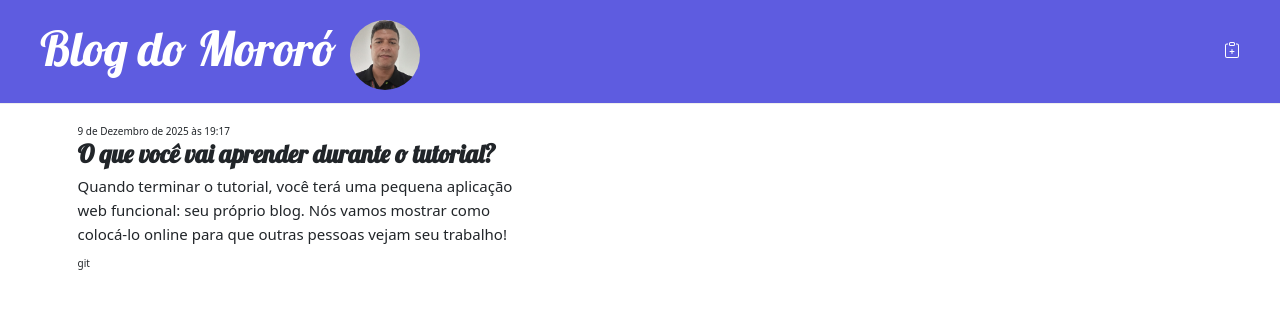
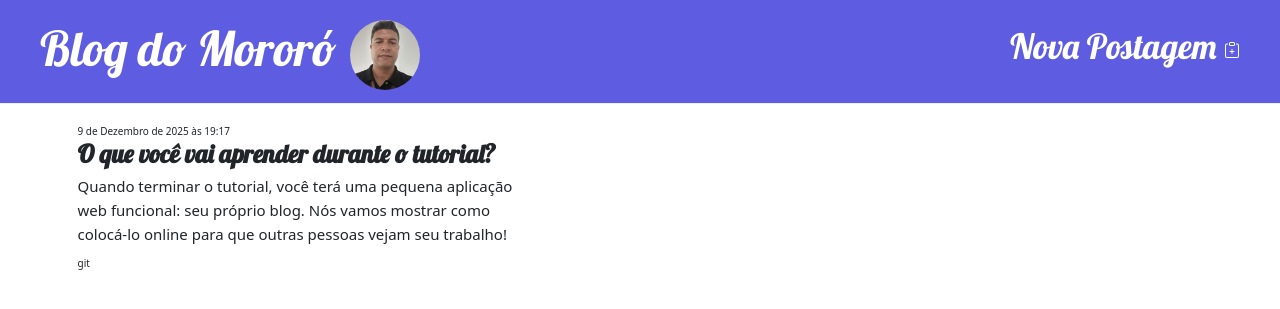
Before and after one commit to franciscomororo1/django, a Django app: page /post/1/ in a window 1280 px wide. Shown: the top 309 px of the page. Run offline with Django 5.2, Linux system fonts and the light colour scheme; data comes from the database, SQL or seed files in the repository; some libraries are stand-ins or nearby versions.

Commit message:
Melhorando Front-end do projeto

```diff
--- a/blog/static/css/blog.css
+++ b/blog/static/css/blog.css
@@ -38,6 +38,11 @@ body {
 
 h1, h2, h3, h4 {
     font-family: 'Lobster', cursive;
+}
+
+.top-menu {
+    font-family: 'Lobster', cursive;
+    text-decoration: none;
 }
 
 .date {
--- a/blog/templates/blog/base.html
+++ b/blog/templates/blog/base.html
@@ -15,9 +15,7 @@
     </head>
 <body>
     <div class= "page-header">
-        <a href="{% url 'post_new' %}" class="top-menu">
-                {% include './icons/clipboard-plus.svg' %}
-        </a>
+        <a href="{% url 'post_new' %}" class="top-menu">Nova Postagem  {% include './icons/clipboard-plus.svg' %}</a>
         <h1><a href="/">Blog do Mororó</a></h1>
         <img src="/static/imagens/eu.jpeg" alt="Imagem do Usuário" class="user-image">
     </div>
@@ -25,9 +23,6 @@
         <div class="col-md-8">
             <div class="col-md-8">
                 {% block content %}
-                <time>Publicado em : {{post.published_date}}</time>
-                <h2><a href="">{{post.title}}</a></h2>
-                <p="post-text">{{post.text|linebreaksbr}}</p>
                 {% endblock %}git
             </div>
     </div>
--- a/blog/templates/blog/post_edit.html
+++ b/blog/templates/blog/post_edit.html
@@ -2,8 +2,8 @@
 
 {% block content %}
     <h2>New post</h2>
-    <form method=""POST" class="post-form">{% csfr_token %}
+    <form method="POST" class="post-form">{% csrf_token %}
         {{ form.as_p }}
-        <button type="submit" class ="save btn-secondary">save</button>
+        <button type="submit" class="save btn btn-secondary">Save</button>
     </form>
 {% endblock content %}
--- a/blog/urls.py
+++ b/blog/urls.py
@@ -4,4 +4,5 @@ from . import views
 urlpatterns = [
     path('', views.post_list, name='postlist'),
     path('post/<int:pk>/', views.post_detail, name='post_detail'),
+    path('post/new/', views.post_new, name='post_new'),
 ]
```
Also changed, not shown: blog/templates/blog/post_list.html (+10 -7 lines).
